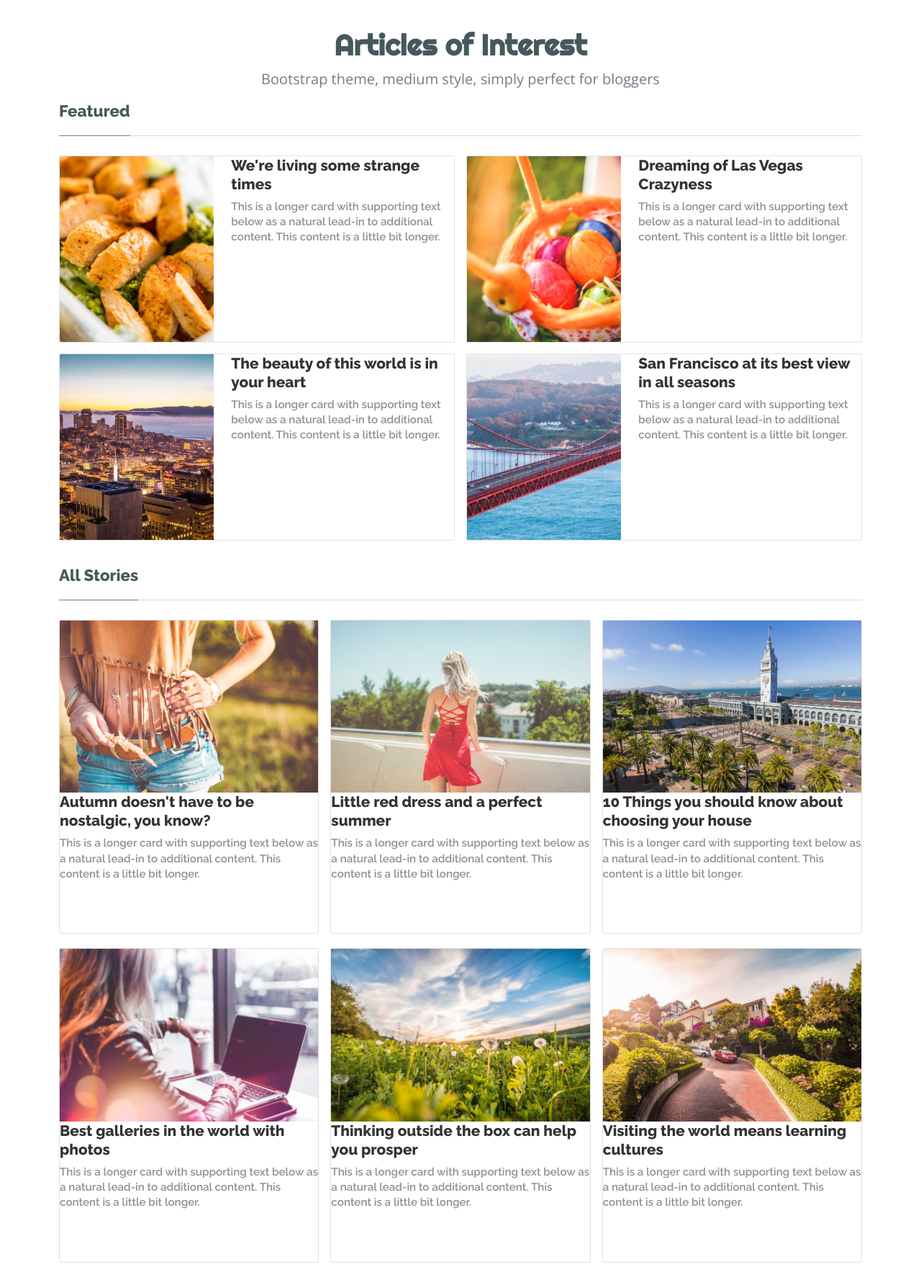
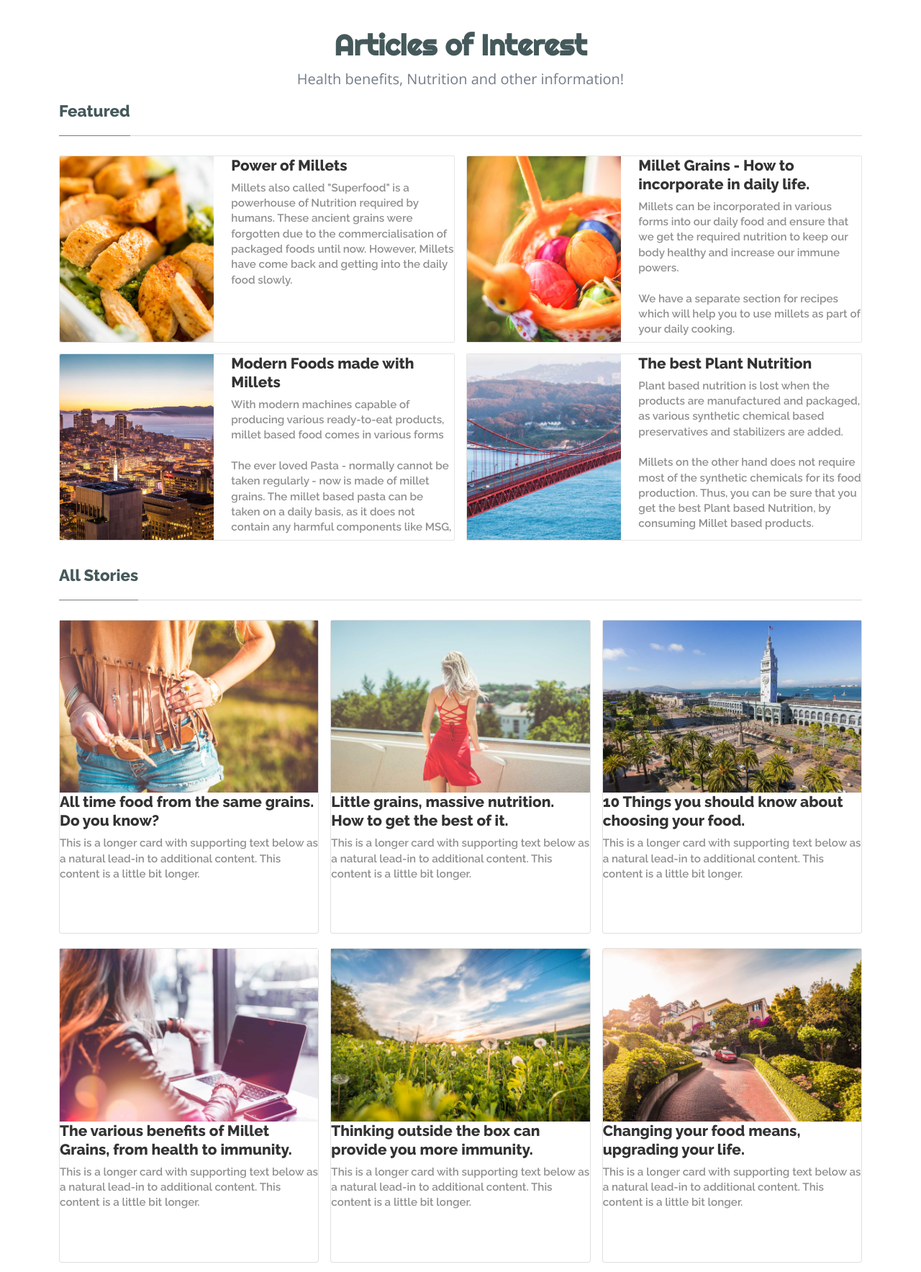
Before and after one commit to kavilashTech/millesto, a PHP site: page /blog.php in a window 1280 px wide; the page is wider, and only the part inside the window is pictured. Shown: the part 153-1920 px from the top of that part at 72% size. Run offline with PHP 8.4, Linux system fonts and the light colour scheme; some libraries are stand-ins or nearby versions.

Commit message:
update blog page

```diff
--- a/blog.php
+++ b/blog.php
@@ -11,7 +11,7 @@ include "includes/header.php";
 	<div class="mainheading">
 		<h1 class="sitetitle">Articles of Interest</h1>
 		<p class="lead">
-			Bootstrap theme, medium style, simply perfect for bloggers
+			Health benefits, Nutrition and other information!
 		</p>
 	</div>
 	<!-- End Site Title
@@ -37,8 +37,8 @@ include "includes/header.php";
 					</div>
 					<div class="col-md-7">
 						<div class="card-block">
-							<h2 class="card-title"><a href="post.php">We're living some strange times</a></h2>
-							<h4 class="card-text">This is a longer card with supporting text below as a natural lead-in to additional content. This content is a little bit longer.</h4>
+							<h2 class="card-title"><a href="post.php">Power of Millets</a></h2>
+							<h4 class="card-text">Millets also called "Superfood" is a powerhouse of Nutrition required by humans. These ancient grains were forgotten due to the commercialisation of packaged foods until now. However, Millets have come back and getting into the daily food slowly.</h4>
 							<div class="metafooter">
 								<div class="wrapfooter">
 									<span class="meta-footer-thumb">
@@ -70,8 +70,8 @@ include "includes/header.php";
 					</div>
 					<div class="col-md-7">
 						<div class="card-block">
-							<h2 class="card-title"><a href="post.php">The beauty of this world is in your heart</a></h2>
-							<h4 class="card-text">This is a longer card with supporting text below as a natural lead-in to additional content. This content is a little bit longer.</h4>
+							<h2 class="card-title"><a href="post.php">Modern Foods made with Millets</a></h2>
+							<h4 class="card-text">With modern machines capable of producing various ready-to-eat products, millet based food comes in various forms<br><br> The ever loved Pasta - normally cannot be taken regularly - now is made of millet grains. The millet based pasta can be taken on a daily basis, as it does not contain any harmful components like MSG, preservatives, artificial colouring, etc. and are Natural.</h4>
 							<div class="metafooter">
 								<div class="wrapfooter">
 									<span class="meta-footer-thumb">
@@ -103,8 +103,8 @@ include "includes/header.php";
 					</div>
 					<div class="col-md-7">
 						<div class="card-block">
-							<h2 class="card-title"><a href="post.php">Dreaming of Las Vegas Crazyness</a></h2>
-							<h4 class="card-text">This is a longer card with supporting text below as a natural lead-in to additional content. This content is a little bit longer.</h4>
+							<h2 class="card-title"><a href="post.php">Millet Grains - How to incorporate in daily life.</a></h2>
+							<h4 class="card-text">Millets can be incorporated in various forms into our daily food and ensure that we get the required nutrition to keep our body healthy and increase our immune powers.<br><br>We have a separate section for recipes which will help you to use millets as part of your daily cooking.</h4>
 							<div class="metafooter">
 								<div class="wrapfooter">
 									<span class="meta-footer-thumb">
@@ -136,8 +136,8 @@ include "includes/header.php";
 					</div>
 					<div class="col-md-7">
 						<div class="card-block">
-							<h2 class="card-title"><a href="post.php">San Francisco at its best view in all seasons</a></h2>
-							<h4 class="card-text">This is a longer card with supporting text below as a natural lead-in to additional content. This content is a little bit longer.</h4>
+							<h2 class="card-title"><a href="post.php">The best Plant Nutrition</a></h2>
+							<h4 class="card-text">Plant based nutrition is lost when the products are manufactured and packaged, as various synthetic chemical based preservatives and stabilizers are added.<br><br>Millets on the other hand does not require most of the synthetic chemicals for its food production. Thus, you can be sure that you get the best Plant based Nutrition, by consuming Millet based products.</h4>
 							<div class="metafooter">
 								<div class="wrapfooter">
 									<span class="meta-footer-thumb">
@@ -177,7 +177,7 @@ include "includes/header.php";
 					<img class="img-fluid" src="assets/img/demopic/5.jpg" alt="">
 				</a>
 				<div class="card-block">
-					<h2 class="card-title"><a href="post.php">Autumn doesn't have to be nostalgic, you know?</a></h2>
+					<h2 class="card-title"><a href="post.php">All time food from the same grains. Do you know?</a></h2>
 					<h4 class="card-text">This is a longer card with supporting text below as a natural lead-in to additional content. This content is a little bit longer.</h4>
 					<div class="metafooter">
 						<div class="wrapfooter">
@@ -203,7 +203,7 @@ include "includes/header.php";
 					<img class="img-fluid" src="assets/img/demopic/6.jpg" alt="">
 				</a>
 				<div class="card-block">
-					<h2 class="card-title"><a href="post.php">Best galleries in the world with photos</a></h2>
+					<h2 class="card-title"><a href="post.php">The various benefits of Millet Grains, from health to immunity.</a></h2>
 					<h4 class="card-text">This is a longer card with supporting text below as a natural lead-in to additional content. This content is a little bit longer.</h4>
 					<div class="metafooter">
 						<div class="wrapfooter">
@@ -229,7 +229,7 @@ include "includes/header.php";
 					<img class="img-fluid" src="assets/img/demopic/7.jpg" alt="">
 				</a>
 				<div class="card-block">
-					<h2 class="card-title"><a href="post.php">Little red dress and a perfect summer</a></h2>
+					<h2 class="card-title"><a href="post.php">Little grains, massive nutrition. How to get the best of it.</a></h2>
 					<h4 class="card-text">This is a longer card with supporting text below as a natural lead-in to additional content. This content is a little bit longer.</h4>
 					<div class="metafooter">
 						<div class="wrapfooter">
@@ -255,7 +255,7 @@ include "includes/header.php";
 					<img class="img-fluid" src="assets/img/demopic/8.jpg" alt="">
 				</a>
 				<div class="card-block">
-					<h2 class="card-title"><a href="post.php">Thinking outside the box can help you prosper</a></h2>
+					<h2 class="card-title"><a href="post.php">Thinking outside the box can provide you more immunity.</a></h2>
 					<h4 class="card-text">This is a longer card with supporting text below as a natural lead-in to additional content. This content is a little bit longer.</h4>
 					<div class="metafooter">
 						<div class="wrapfooter">
@@ -281,7 +281,7 @@ include "includes/header.php";
 					<img class="img-fluid" src="assets/img/demopic/9.jpg" alt="">
 				</a>
 				<div class="card-block">
-					<h2 class="card-title"><a href="post.php">10 Things you should know about choosing your house</a></h2>
+					<h2 class="card-title"><a href="post.php">10 Things you should know about choosing your food.</a></h2>
 					<h4 class="card-text">This is a longer card with supporting text below as a natural lead-in to additional content. This content is a little bit longer.</h4>
 					<div class="metafooter">
 						<div class="wrapfooter">
@@ -307,7 +307,7 @@ include "includes/header.php";
 					<img class="img-fluid" src="assets/img/demopic/10.jpg" alt="">
 				</a>
 				<div class="card-block">
-					<h2 class="card-title"><a href="post.php">Visiting the world means learning cultures</a></h2>
+					<h2 class="card-title"><a href="post.php">Changing your food means, upgrading your life.</a></h2>
 					<h4 class="card-text">This is a longer card with supporting text below as a natural lead-in to additional content. This content is a little bit longer.</h4>
 					<div class="metafooter">
 						<div class="wrapfooter">
```
